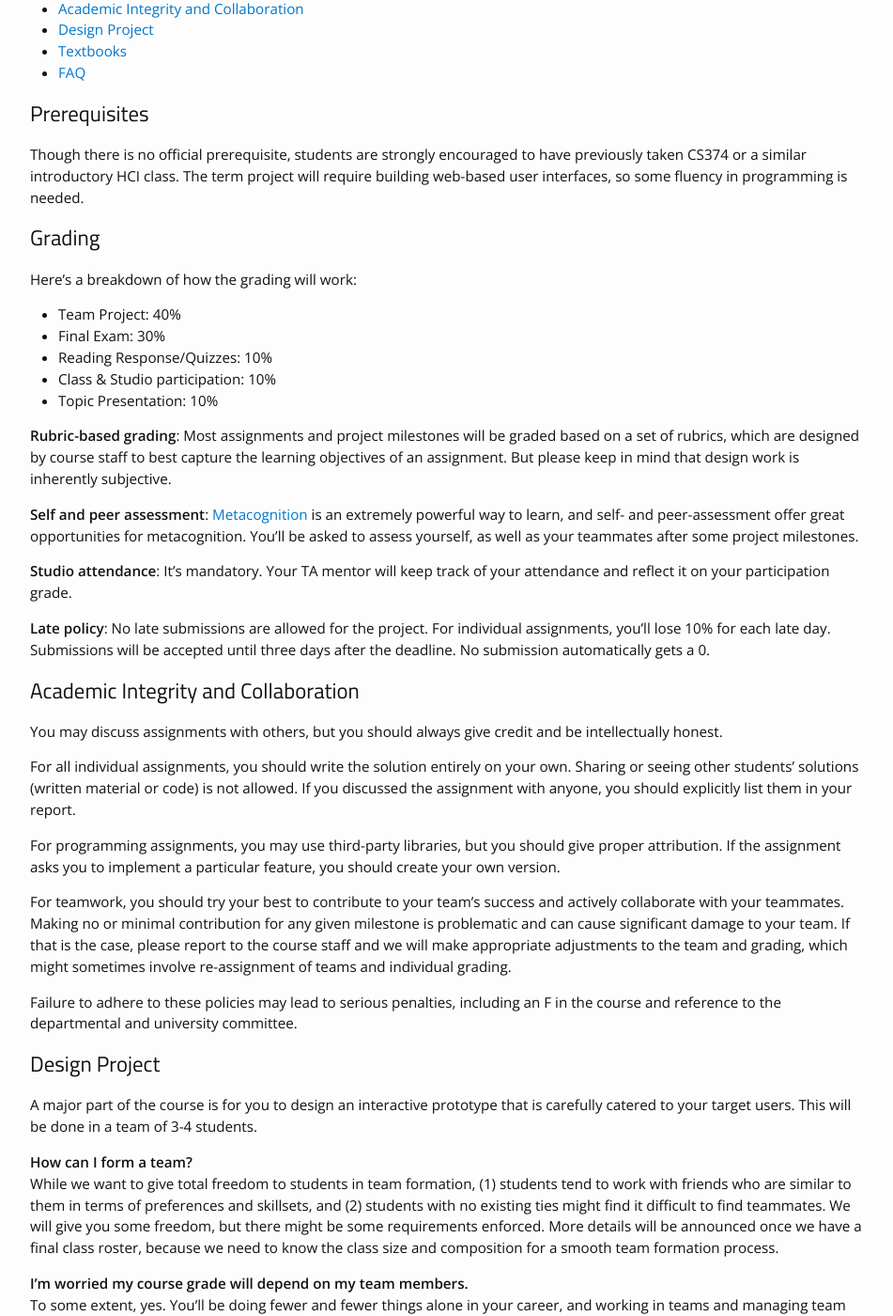
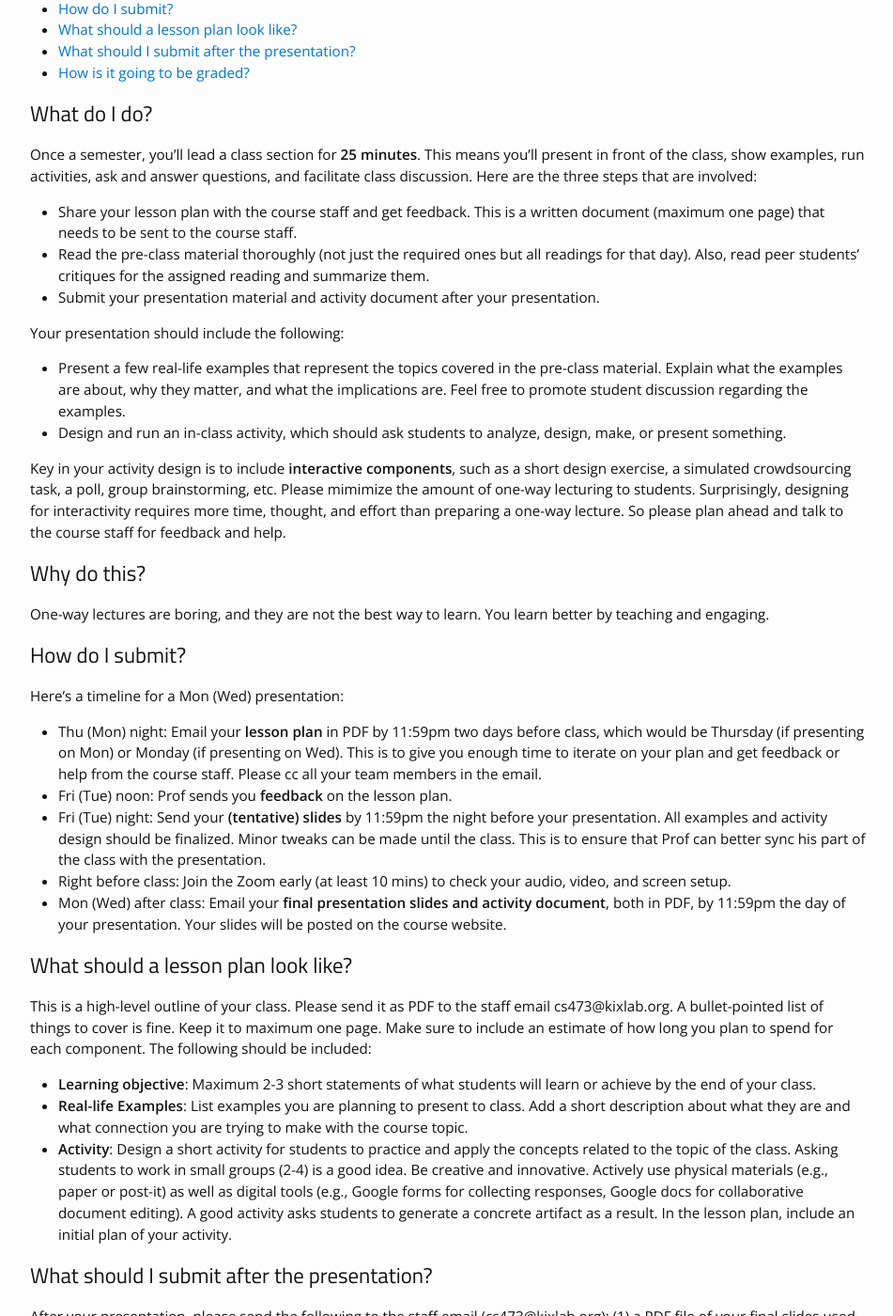
Before and after one commit to cstl-kaist/cs473-2025-fall, a Jekyll site: the page built from topicpresentation.md, in a window 1280 px wide and 1400 px high, scrolled down 284 px. Shown: the whole window at 94% size, without its empty margins (163-1114 px from the left). Built offline with Jekyll 4.4.1, drawn with Linux system fonts in a browser that asks for light colours; nearby versions of some CDN libraries; some of the changed text lies outside the part shown.

Commit message:
Updating topic presentations

```diff
--- a/_layouts/home.html
+++ b/_layouts/home.html
@@ -41,7 +41,8 @@ layout: default
     <h2>Time & Location</h2>
     <div>
         <b>Classes & Studios</b>: 10:30 - 11:45 AM Tue/Thurs @ N1 111<br />
-        <b>Office Hours</b>: Monday 8 PM (Emailing ahead recommended)
+        <b>TA Office Hours</b>: Monday 1-2:30 PM (Emailing ahead recommended). If this time does not work for you, please contact the TA to discuss alternatives.<br />
+        <b>Professor Office Hours</b>: By appointment
     </div>
 
     <br>
--- a/topicpresentation.md
+++ b/topicpresentation.md
@@ -5,92 +5,70 @@ permalink: /topicpresentation/
 ---
 <!-- TOC start -->
 
-- [Prerequisites](#prerequisites)
-- [Grading](#grading)
-- [Academic Integrity and Collaboration](#academic-integrity-and-collaboration)
-- [Design Project](#design-project)
-- [Textbooks](#textbooks)
-- [FAQ](#faq)
+- [What do I do?](#what)
+- [Why do this?](#why)
+- [How do I submit?](#submit)
+- [What should a lesson plan look like?](#lesson)
+- [What should I submit after the presentation?](#after)
+- [How is it going to be graded?](#grading)
 
 <!-- TOC end -->
 
-<!-- TOC --><a name="prerequisites"></a>
-## Prerequisites
-Though there is no official prerequisite, students are strongly encouraged to have previously taken CS374 or a similar introductory HCI class. The term project will require building web-based user interfaces, so some fluency in programming is needed.
+<!-- TOC --><a name="what"></a>
+## What do I do?
+Once a semester, you'll lead a class section for **25 minutes**. This means you'll present in front of the class, show examples, run activities, ask and answer questions, and facilitate class discussion. Here are the three steps that are involved:
+* Share your lesson plan with the course staff and get feedback. This is a written document (maximum one page) that needs to be sent to the course staff.
+* Read the pre-class material thoroughly (not just the required ones but all readings for that day). Also, read peer students' critiques for the assigned reading and summarize them.
+* Submit your presentation material and activity document after your presentation.
+
+Your presentation should include the following:
+* Present a few real-life examples that represent the topics covered in the pre-class material. Explain what the examples are about, why they matter, and what the implications are. Feel free to promote student discussion regarding the examples.
+* Design and run an in-class activity, which should ask students to analyze, design, make, or present something.
+
+Key in your activity design is to include **interactive components**, such as a short design exercise, a simulated crowdsourcing task, a poll, group brainstorming, etc. Please mimimize the amount of one-way lecturing to students. Surprisingly, designing for interactivity requires more time, thought, and effort than preparing a one-way lecture. So please plan ahead and talk to the course staff for feedback and help.
+
+<!-- TOC --><a name="why"></a>
+## Why do this?
+One-way lectures are boring, and they are not the best way to learn. You learn better by teaching and engaging.
+
+<!-- TOC --><a name="submit"></a>
+## How do I submit?
+Here's a timeline for a Mon (Wed) presentation:
+* Thu (Mon) night: Email your **lesson plan** in PDF by 11:59pm two days before class, which would be Thursday (if presenting on Mon) or Monday (if presenting on Wed). This is to give you enough time to iterate on your plan and get feedback or help from the course staff. Please cc all your team members in the email.
+* Fri (Tue) noon: Prof sends you **feedback** on the lesson plan.
+* Fri (Tue) night: Send your **(tentative) slides** by 11:59pm the night before your presentation. All examples and activity design should be finalized. Minor tweaks can be made until the class. This is to ensure that Prof can better sync his part of the class with the presentation.
+* Right before class: Join the Zoom early (at least 10 mins) to check your audio, video, and screen setup.
+* Mon (Wed) after class: Email your **final presentation slides and activity document**, both in PDF, by 11:59pm the day of your presentation. Your slides will be posted on the course website.
+
+<!-- TOC --><a name="lesson"></a>
+## What should a lesson plan look like?
+This is a high-level outline of your class. Please send it as PDF to the staff email cs473@kixlab.org. A bullet-pointed list of things to cover is fine. Keep it to maximum one page. Make sure to include an estimate of how long you plan to spend for each component. The following should be included:
+* **Learning objective**: Maximum 2-3 short statements of what students will learn or achieve by the end of your class.
+* **Real-life Examples**: List examples you are planning to present to class. Add a short description about what they are and what connection you are trying to make with the course topic.
+* **Activity**: Design a short activity for students to practice and apply the concepts related to the topic of the class. Asking students to work in small groups (2-4) is a good idea. Be creative and innovative. Actively use physical materials (e.g., paper or post-it) as well as digital tools (e.g., Google forms for collecting responses, Google docs for collaborative document editing). A good activity asks students to generate a concrete artifact as a result. In the lesson plan, include an initial plan of your activity.
+
+<!-- TOC --><a name="after"></a>
+## What should I submit after the presentation?
+After your presentation, please send the following to the staff email (cs473@kixlab.org): (1) a PDF file of your final slides used in class and (2) an activity document that includes the following:
+* Learning objective of the activity
+* Detailed instructions for running the activity, to the level someone outside of your team can replicate
+* Instructions given to students during class
+* Any material used for the activity: photos of physical materials or links to digital tools (or screenshots)
+* Reflection: What worked well and not? What would you change to make it work better?
 
 <!-- TOC --><a name="grading"></a>
-## Grading
-Here's a breakdown of how the grading will work:
-* Team Project: 40%
-* Final Exam: 30%
-* Reading Response/Quizzes: 10%
-* Class & Studio participation: 10%
-* Topic Presentation: 10%
+## How is it going to be graded?
+Your presentation will be graded by the course staff. Here's the grade break-down:
+* **Lesson plan (10%)**: Submitted on time? How organized is the class plan? If everything goes as planned, is it going to be an engaging session?
+* **Real-life Examples (20%)**: Are the examples accurately and effectively representing the class topic? Are the examples timely, interesting, creative, thought-provoking, and unique?
+* **Activity (40%)**: Did you design an engaging activity that reflects the topic of class? Did students actively participate in the discussion? Were your instructions clear? Is time well-managed? Did the post-activity discussion point to the main lessons?
+* **Presentation (30%)**: How well did the overall presentation go? This includes the organization, your delivery both verbally and visually, level of preparation, quality of material, fluidity of discussion, and peer students' reaction.
 
-**Rubric-based grading**: Most assignments and project milestones will be graded based on a set of rubrics, which are designed by course staff to best capture the learning objectives of an assignment. But please keep in mind that design work is inherently subjective.
+## Extra Credit
+First volunteers are often at a disadvantage. Presenters in the first two sessions will get extra credit: 10% for the first session presenters and 5% for the second session presenters.
 
-**Self and peer assessment**: [Metacognition](https://en.wikipedia.org/wiki/Metacognition) is an extremely powerful way to learn, and self- and peer-assessment offer great opportunities for metacognition. You'll be asked to assess yourself, as well as your teammates after some project milestones.
+## Team Presentation
+You will be presenting in a team. You should work closely in your team to plan the 25-minute lesson. Every member should contribute to the preparation and presentation. The general expectation goes high as the number of members in a team increases, in terms of the level of preparation, coverage of the pre-class material, etc.
 
-**Studio attendance**: It's mandatory. Your TA mentor will keep track of your attendance and reflect it on your participation grade.
-
-**Late policy**: No late submissions are allowed for the project. For individual assignments, you'll lose 10% for each late day. Submissions will be accepted until three days after the deadline. No submission automatically gets a 0.
-
-<!-- TOC --><a name="academic-integrity-and-collaboration"></a>
-## Academic Integrity and Collaboration
-
-You may discuss assignments with others, but you should always give credit and be intellectually honest.
-
-For all individual assignments, you should write the solution entirely on your own. Sharing or seeing other students' solutions (written material or code) is not allowed. If you discussed the assignment with anyone, you should explicitly list them in your report.
-
-For programming assignments, you may use third-party libraries, but you should give proper attribution. If the assignment asks you to implement a particular feature, you should create your own version.
-
-For teamwork, you should try your best to contribute to your team's success and actively collaborate with your teammates. Making no or minimal contribution for any given milestone is problematic and can cause significant damage to your team. If that is the case, please report to the course staff and we will make appropriate adjustments to the team and grading, which might sometimes involve re-assignment of teams and individual grading.
-
-Failure to adhere to these policies may lead to serious penalties, including an F in the course and reference to the departmental and university committee.
-
-<!-- TOC --><a name="design-project"></a>
-## Design Project
-A major part of the course is for you to design an interactive prototype that is carefully catered to your target users. This will be done in a team of 3-4 students.
-
-**How can I form a team?**
-While we want to give total freedom to students in team formation, (1) students tend to work with friends who are similar to them in terms of preferences and skillsets, and (2) students with no existing ties might find it difficult to find teammates. We will give you some freedom, but there might be some requirements enforced. More details will be announced once we have a final class roster, because we need to know the class size and composition for a smooth team formation process.
-
-**I'm worried my course grade will depend on my team members.**
-To some extent, yes. You'll be doing fewer and fewer things alone in your career, and working in teams and managing team dynamics is something you'll hopefully learn in this course.
-
-**Some members of my team are not contributing.**
-While we won't be tracking detailed levels of contribution of each member, we will certainly penalize cases where some members made no or signficantly less contributions than the other teammates. See "Academic Integrity and Collaboration" for details.
-
-<!-- TOC --><a name="textbooks"></a>
-## Textbooks
-There is no official textbook. We will mix various resources that best explain the core concepts in human-computer interaction.
-
-This doesn't mean that there aren't great books. Here's a short selection of books we recommend:
-
-* Don Norman, [The Design of Everyday Things](https://www.yes24.com/24/goods/8448278?scode=032&OzSrank=1), 1990.
-* Jef Raskin, [The Humane Interface](https://www.yes24.com/24/goods/247022?scode=032&OzSrank=1), ACM Press, 2000.
-* Steve Krug, [Don't Make Me Think](https://www.yes24.com/24/goods/1550565?scode=032&OzSrank=2), New Riders Publishing, 2005.
-* Edward Tufte, [The Visual Display of Quantitative Information](https://www.yes24.com/24/Goods/1052749?Acode=101), Graphics Press, 1983.
-
-<!-- TOC --><a name="faq"></a>
-## FAQ
-**Will there be an attendance check?**
-Each class will start with a quick nanoquiz, which asks simple questions about what you read or watched before coming to class. These questions will be extremely simple and easy -- more like an attendance check rather than problem solving.
-
-**I'm not a CS student. Can I take the course?**
-Yes, as long as you meet the prerequisites.
-
-**I'm a graduate student. Can I take the course?**
-Unfortunately, no. Please check out grad-level HCI courses.
-
-**Can I audit the course?**
-Please talk to Prof. Seering in person during the first week of class.
-
-**What's the course load like?**
-This will be a course that will have reading / video materials for every class, weekly milestones for your projects, and a few assignments throughout the semester. Please expect a continuous workload. On the positive side, since there are no big deadlines, you're not likely to pull an all-nighter. Overall, we expect the total workload to be equivalent to other 3-unit courses.
-
-**The course seems to require active participation during class, but my English isn't quite good. Maybe I shouldn't take it?**
-We recognize that a vast majority of students won't be comfortable with speakinng English. But active participation isn't really about how good your English is. It's more about your engagement with the class material. We will also try to lower the partipation barrier for students with low English fluency.
-
-**How do I learn more about HCI research happening on campus?**
-We have a wonderful on-campus community of HCI researchers called [HCI@KAIST](https://hci.kaist.ac.kr/). It features 20+ labs across multiple departments. Please check out the website for more information.
+## Late Policy
+You should be present on the day of your presentation. No late presentations are allowed.
```
